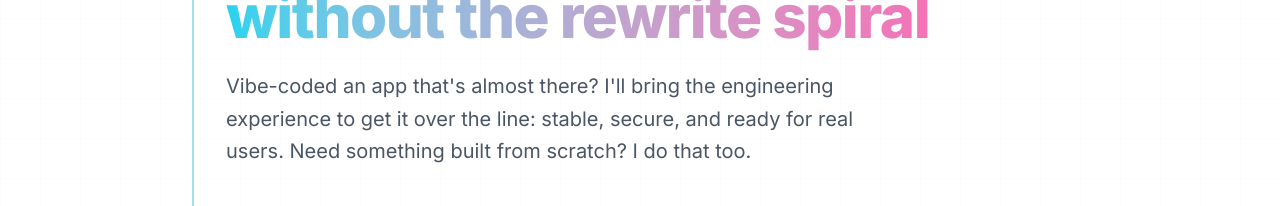
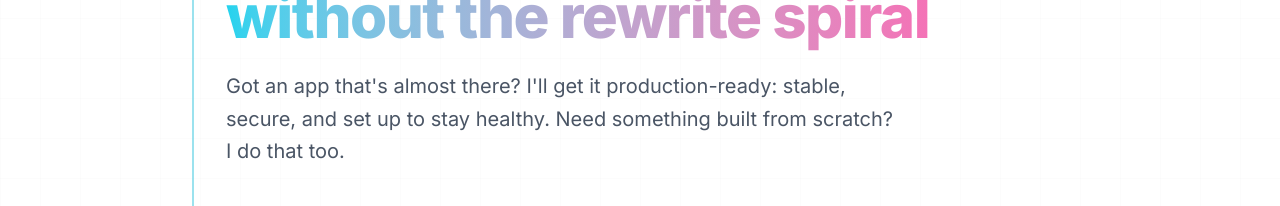
Before and after one commit to Luke-Rogerson/ship-my-app-static-site, a React (Vite) app: page / in a window 1280 px wide. Shown: the part 285-491 px from the top of the page. Built offline with nearby package versions, Linux system fonts and the light colour scheme; no server answers.

Commit message:
Update hero text

```diff
--- a/src/components/Hero.tsx
+++ b/src/components/Hero.tsx
@@ -20,9 +20,9 @@ export function Hero() {
             </span>
           </h1>
           <p className="mt-6 max-w-2xl text-lg leading-relaxed text-gray-600 sm:text-xl dark:text-gray-400">
-            Vibe-coded an app that's almost there? I'll bring the engineering
-            experience to get it over the line: stable, secure, and ready for
-            real users. Need something built from scratch? I do that too.
+            Got an app that's almost there? I'll get it production-ready:
+            stable, secure, and set up to stay healthy. Need something built
+            from scratch? I do that too.
           </p>
           <div className="mt-10 flex flex-col gap-4 sm:flex-row">
             <a
```
